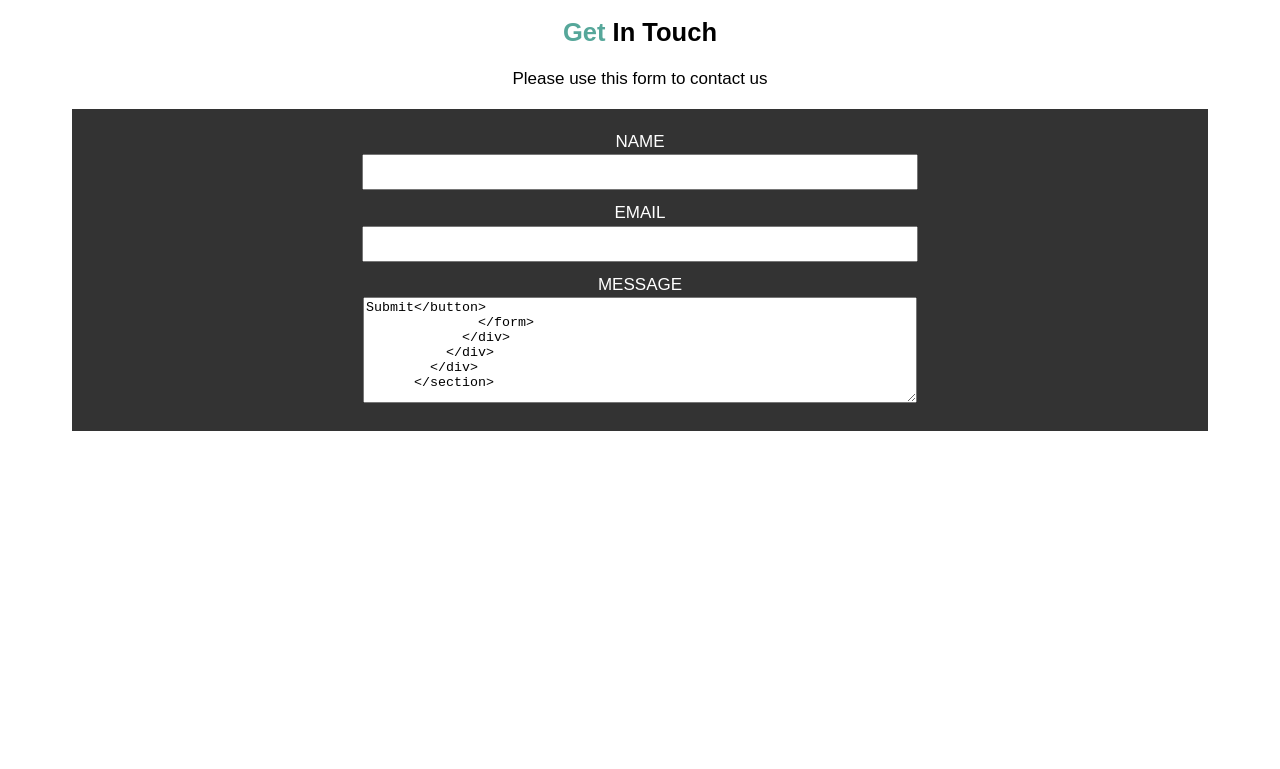
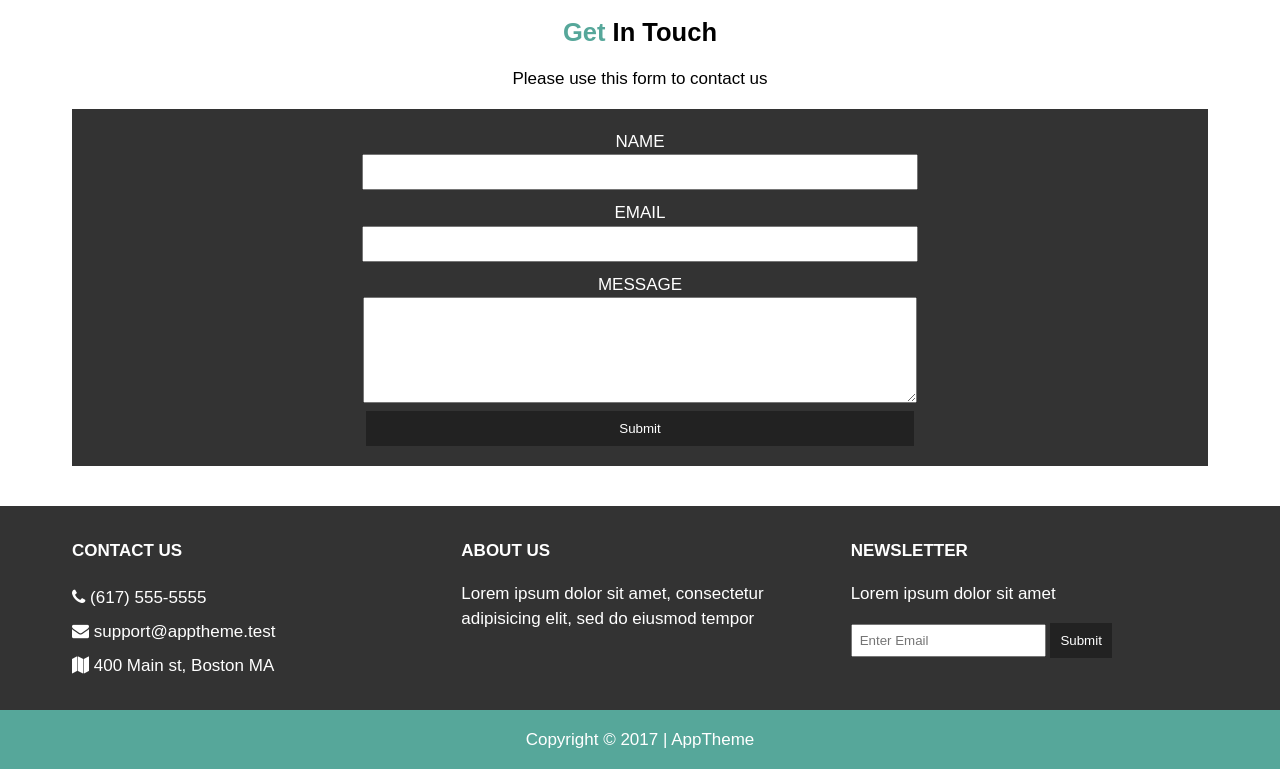
Before and after one commit to harunaltunhr/Code-Along, a plain HTML site: page contact.html in a window 1280 px wide. Shown: the part 167-936 px from the top of the page. Before the commit the page ends 800 px from the top, so only its background shows below. Drawn offline with Linux system fonts and the light colour scheme.

Commit message:
form error fixed

```diff
--- a/contact.html
+++ b/contact.html
@@ -36,7 +36,7 @@
         <div class="container">
             <div class="row">
                 <div class="col-xs-12 col-sm-12 col-md-12 col-lg-12">
-                    <h1>Contact</h1>
+                    <h2>Contact</h2>
                 </div>
             </div>
         </div>
@@ -58,7 +58,7 @@
                         </div>
                         <div>
                             <label for="message">Message</label><br>
-                  <textarea name="message" id="message></textarea>
+                            <textarea name="message" id="message"> </textarea>
                         </div>
                         <button type="submit" name="button">Submit</button>
                     </form>
```
Lines whose indentation alone changed are shown as unchanged.
